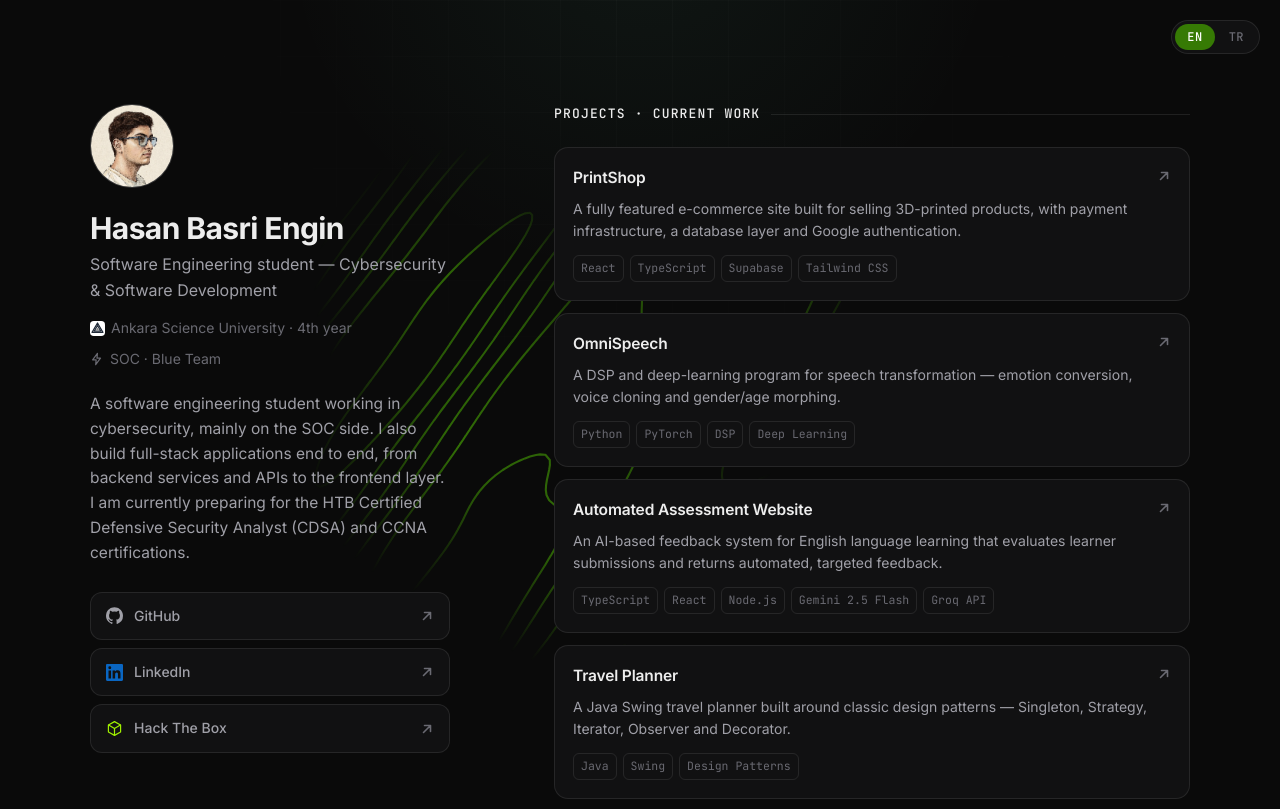
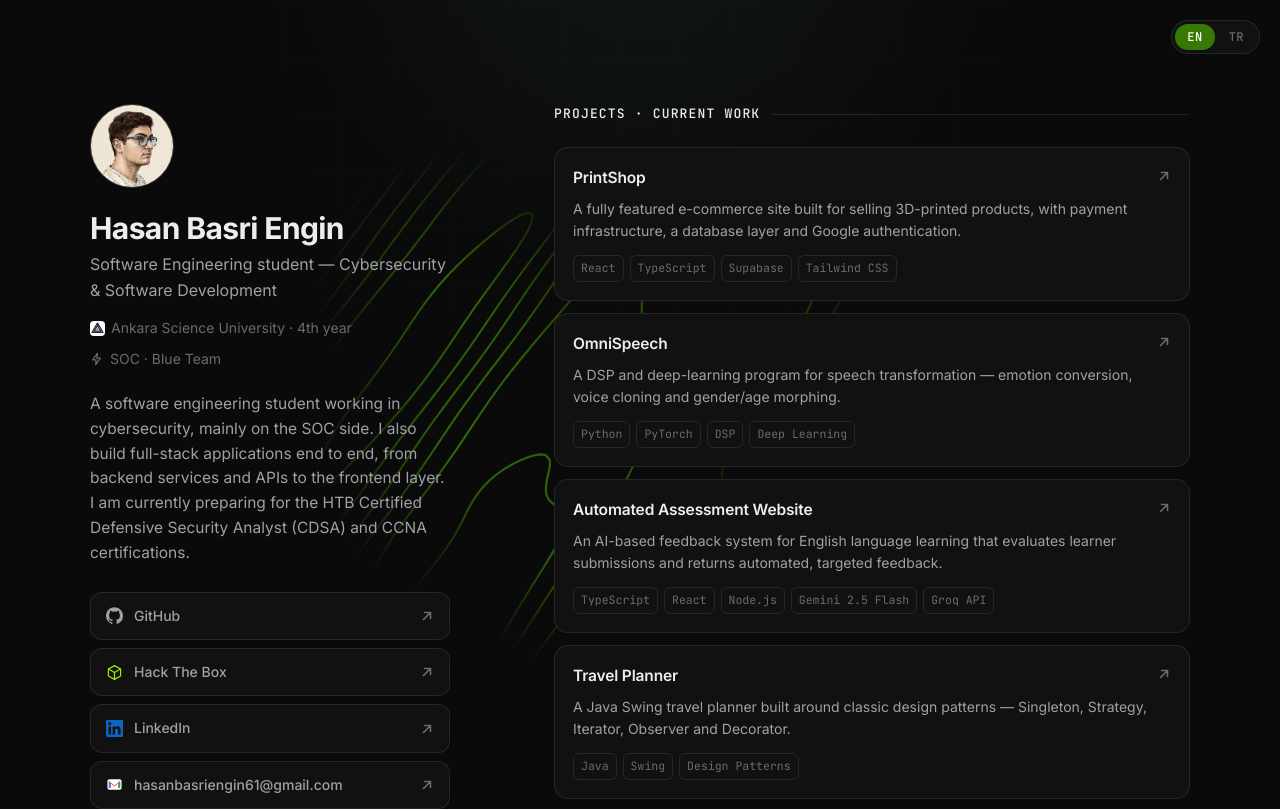
Before and after one commit to HasanBasriEngin/HasanBasriEngin.github.io, a React (Vite) app: page / in a window 1280 px wide. Shown: the top 809 px of the page. Built offline with nearby package versions, Linux system fonts and the light colour scheme.

Commit message:
Socials: reorder (GitHub, HTB, LinkedIn) and add an email row
New mailto row for hasanbasriengin61@gmail.com with a Gmail-style icon;
clicking opens a compose window with the address pre-filled (no
target=_blank for mailto). Long labels now ellipsize.

```diff
--- a/src/App.tsx
+++ b/src/App.tsx
@@ -9,6 +9,7 @@ import {
   GitHubIcon,
   LinkedInIcon,
   HtbIcon,
+  MailIcon,
   ArrowIcon,
   UniIcon,
   BoltIcon,
@@ -33,6 +34,7 @@ const socialIcon = {
   github: GitHubIcon,
   linkedin: LinkedInIcon,
   htb: HtbIcon,
+  mail: MailIcon,
 } as const;
 
 export default function App() {
@@ -114,16 +116,17 @@ export default function App() {
           <nav className="socials" aria-label="Social links">
             {socials.map((s) => {
               const Icon = socialIcon[s.icon];
+              const isMail = s.href.startsWith("mailto:");
               return (
                 <a
                   key={s.label}
                   className="social-link"
                   href={s.href}
-                  target="_blank"
-                  rel="noopener noreferrer"
+                  target={isMail ? undefined : "_blank"}
+                  rel={isMail ? undefined : "noopener noreferrer"}
                 >
                   <Icon />
-                  {s.label}
+                  <span className="social-label">{s.label}</span>
                   <ArrowIcon className="ext" />
                 </a>
               );
--- a/src/components/Icons.tsx
+++ b/src/components/Icons.tsx
@@ -25,6 +25,21 @@ export function LinkedInIcon({ className }: IconProps) {
       aria-hidden="true"
     >
       <path d="M20.45 20.45h-3.56v-5.57c0-1.33-.02-3.04-1.85-3.04-1.85 0-2.14 1.45-2.14 2.94v5.67H9.35V9h3.42v1.56h.05c.48-.9 1.64-1.85 3.37-1.85 3.6 0 4.27 2.37 4.27 5.46v6.28ZM5.34 7.43a2.06 2.06 0 1 1 0-4.13 2.06 2.06 0 0 1 0 4.13ZM7.12 20.45H3.56V9h3.56v11.45ZM22.22 0H1.77C.79 0 0 .77 0 1.72v20.56C0 23.23.79 24 1.77 24h20.45c.98 0 1.78-.77 1.78-1.72V1.72C24 .77 23.2 0 22.22 0Z" />
+    </svg>
+  );
+}
+
+// Gmail-style envelope: white body, blue/green legs, red centre "M".
+export function MailIcon({ className }: IconProps) {
+  return (
+    <svg className={className} viewBox="0 0 24 24" aria-hidden="true">
+      <rect x="2" y="4.5" width="20" height="15" rx="3" fill="#ffffff" />
+      <path
+        d="M4 7v10h2.6V10.4L12 14.8l5.4-4.4V17H20V7l-8 6.5z"
+        fill="#EA4335"
+      />
+      <path d="M4 7v10h2.6V10.4z" fill="#4285F4" />
+      <path d="M20 7v10h-2.6V10.4z" fill="#34A853" />
     </svg>
   );
 }
--- a/src/data.ts
+++ b/src/data.ts
@@ -45,14 +45,19 @@ export const socials = [
     icon: "github" as const,
   },
   {
+    label: "Hack The Box",
+    href: "https://profile.hackthebox.com/profile/019fa249-02c8-70af-b61b-51e1c9e1d1a3",
+    icon: "htb" as const,
+  },
+  {
     label: "LinkedIn",
     href: "https://www.linkedin.com/in/hasan-basri-engin-732060276/",
     icon: "linkedin" as const,
   },
   {
-    label: "Hack The Box",
-    href: "https://profile.hackthebox.com/profile/019fa249-02c8-70af-b61b-51e1c9e1d1a3",
-    icon: "htb" as const,
+    label: "hasanbasriengin61@gmail.com",
+    href: "mailto:hasanbasriengin61@gmail.com",
+    icon: "mail" as const,
   },
 ];
 
--- a/src/index.css
+++ b/src/index.css
@@ -390,8 +390,16 @@ img {
   flex-shrink: 0;
 }
 
+.social-label {
+  min-width: 0;
+  overflow: hidden;
+  text-overflow: ellipsis;
+  white-space: nowrap;
+}
+
 .social-link .ext {
   margin-left: auto;
+  flex-shrink: 0;
   color: var(--text-dim);
   transition: transform 0.18s var(--ease-out), color 0.18s var(--ease-out);
 }
```
